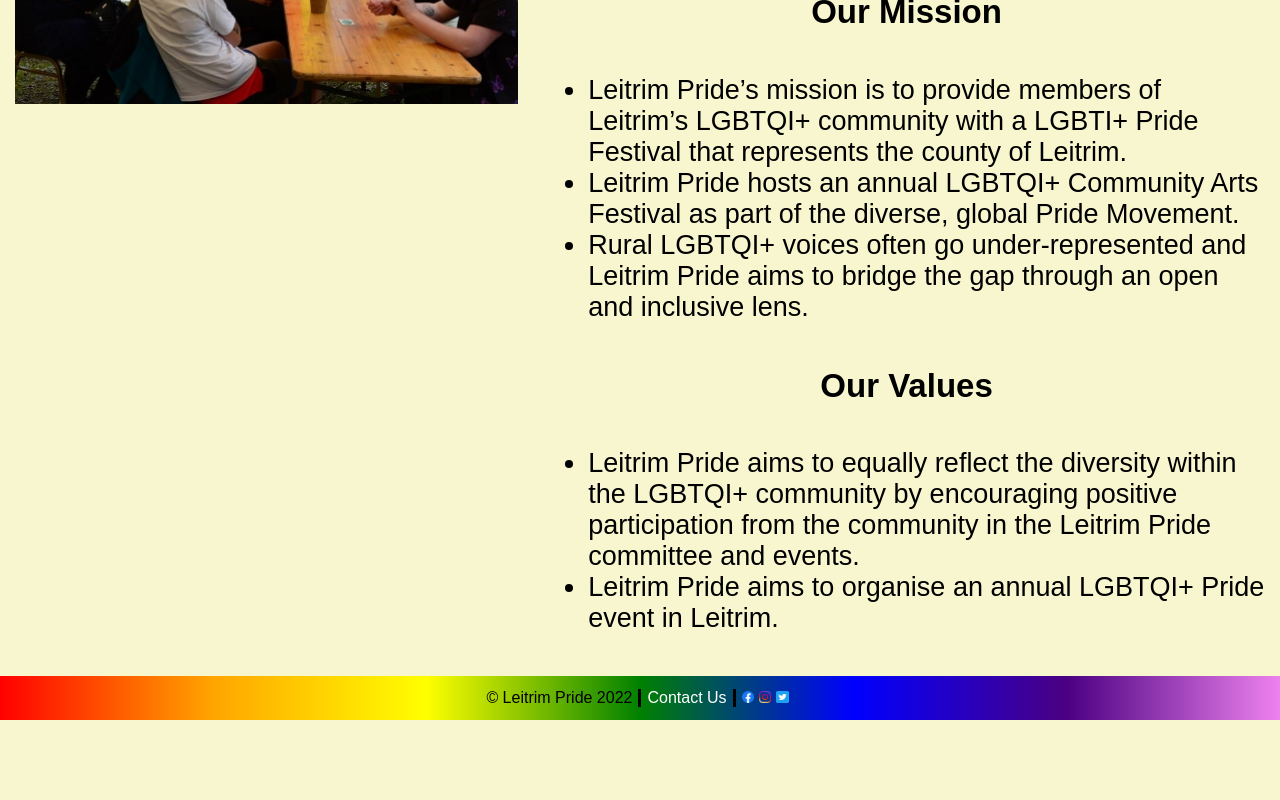
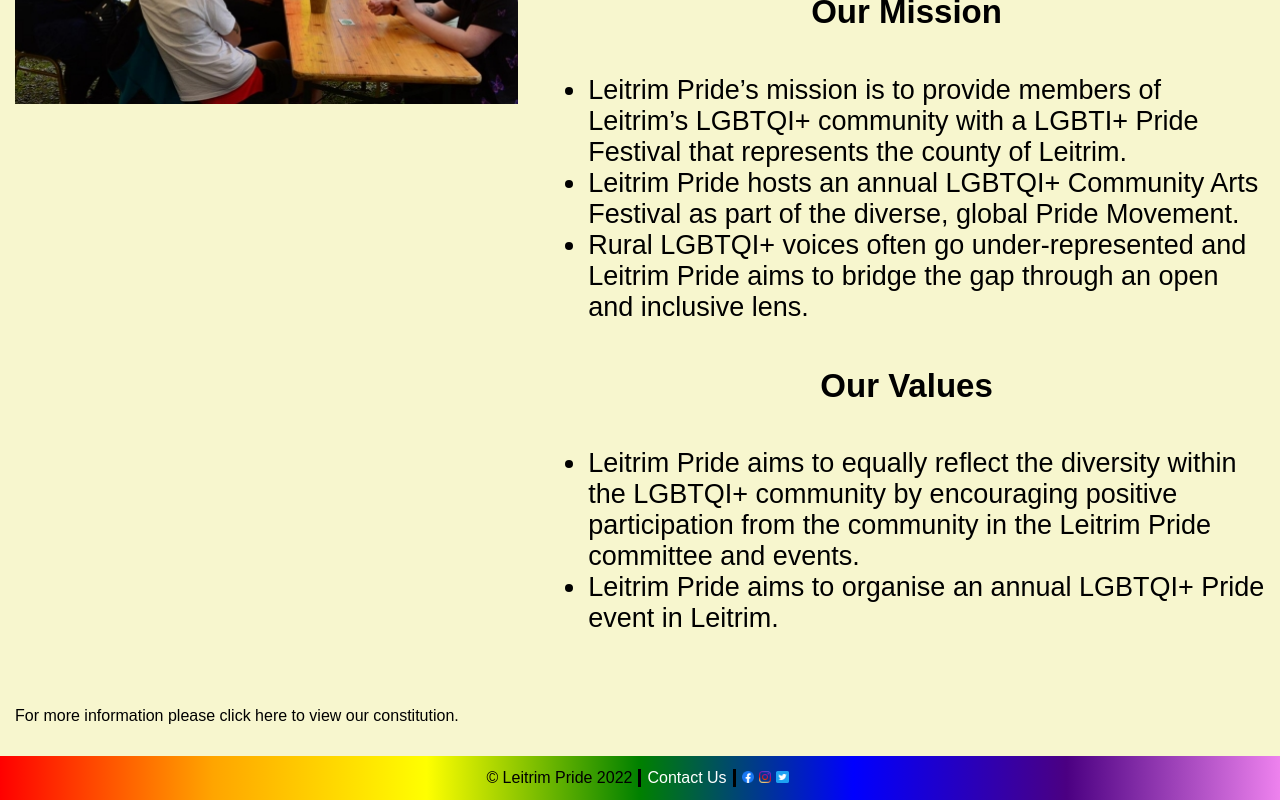
Before and after one commit to Jacobs1986/leitrim-pride, a React (Create React App) app: page /about in a window 1280 px wide. Shown: the part 711-1511 px from the top of the page. Before the commit the page ends 1431 px from the top, so only its background shows below. Built offline with nearby package versions, Linux system fonts and the light colour scheme; the HTML template or start-up script is replaced by a standard one.

Commit message:
Created a constitution component

```diff
--- /dev/null
+++ b/src/components/aboutPage/constitutionLink.js
@@ -0,0 +1,14 @@
+import React from "react";
+
+// CSS File
+import "./aboutPage-styles.css";
+
+export default function ConstitutionLink() {
+    return (
+        <div>
+            <p>
+                For more information please click here to view our constitution.
+            </p>
+        </div>
+    );
+};
--- a/src/pages/about-page.js
+++ b/src/pages/about-page.js
@@ -5,6 +5,7 @@ import WhoWeAreImage from "../components/aboutPage/whoWeAreImage";
 import AboutLit from "../components/aboutPage/aboutLit";
 import OurMission from "../components/aboutPage/ourMission";
 import OurValues from "../components/aboutPage/ourValues";
+import ConstitutionLink from "../components/aboutPage/constitutionLink";
 
 export default function About() {
     return (
@@ -25,6 +26,12 @@ export default function About() {
                         <OurValues />
                     </div>
                 </div>
+                {/* Constitution Link */}
+                <div className="row">
+                    <div className="col-xs-12">
+                        <ConstitutionLink />
+                    </div>
+                </div>
             </div>
         </div>
     );
```
